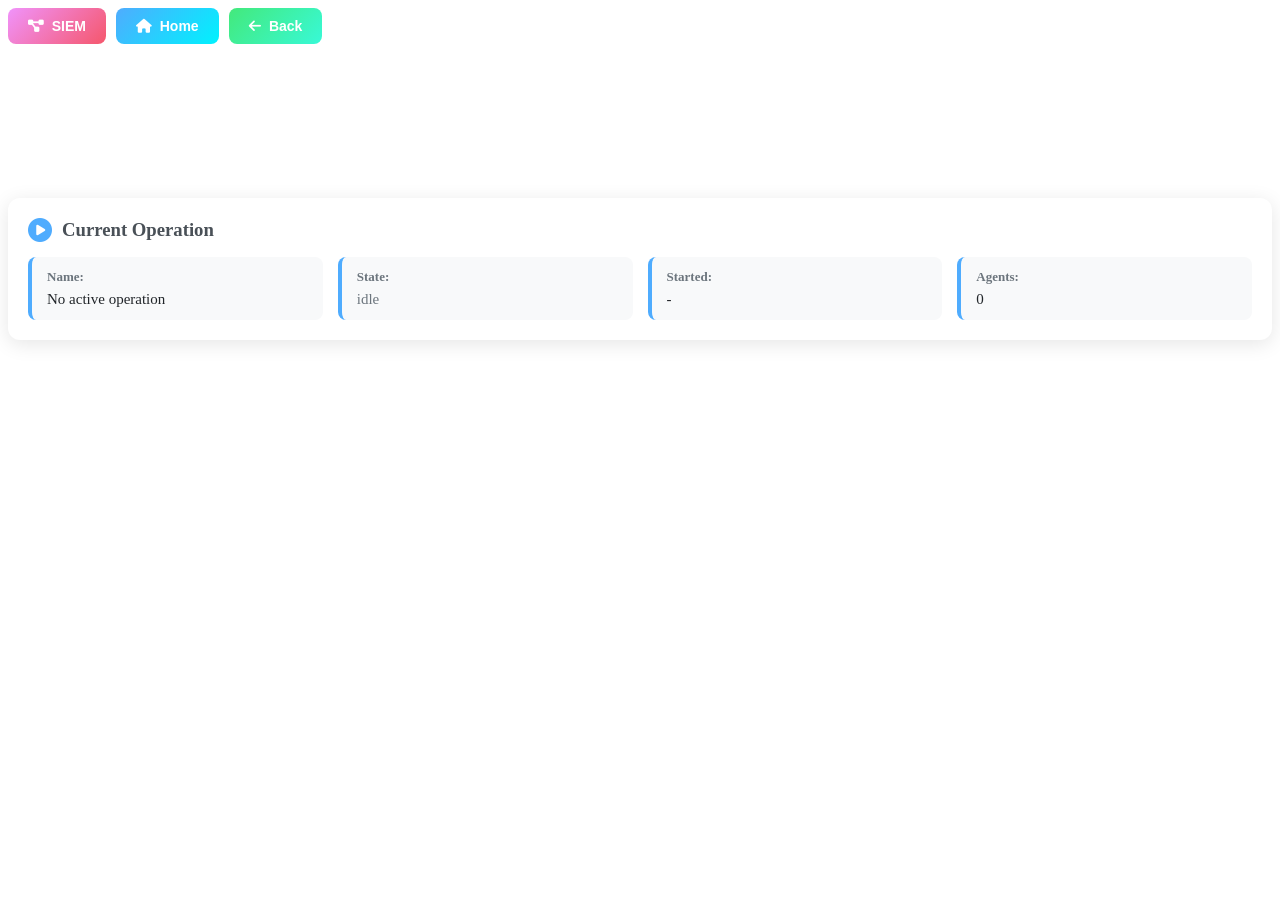
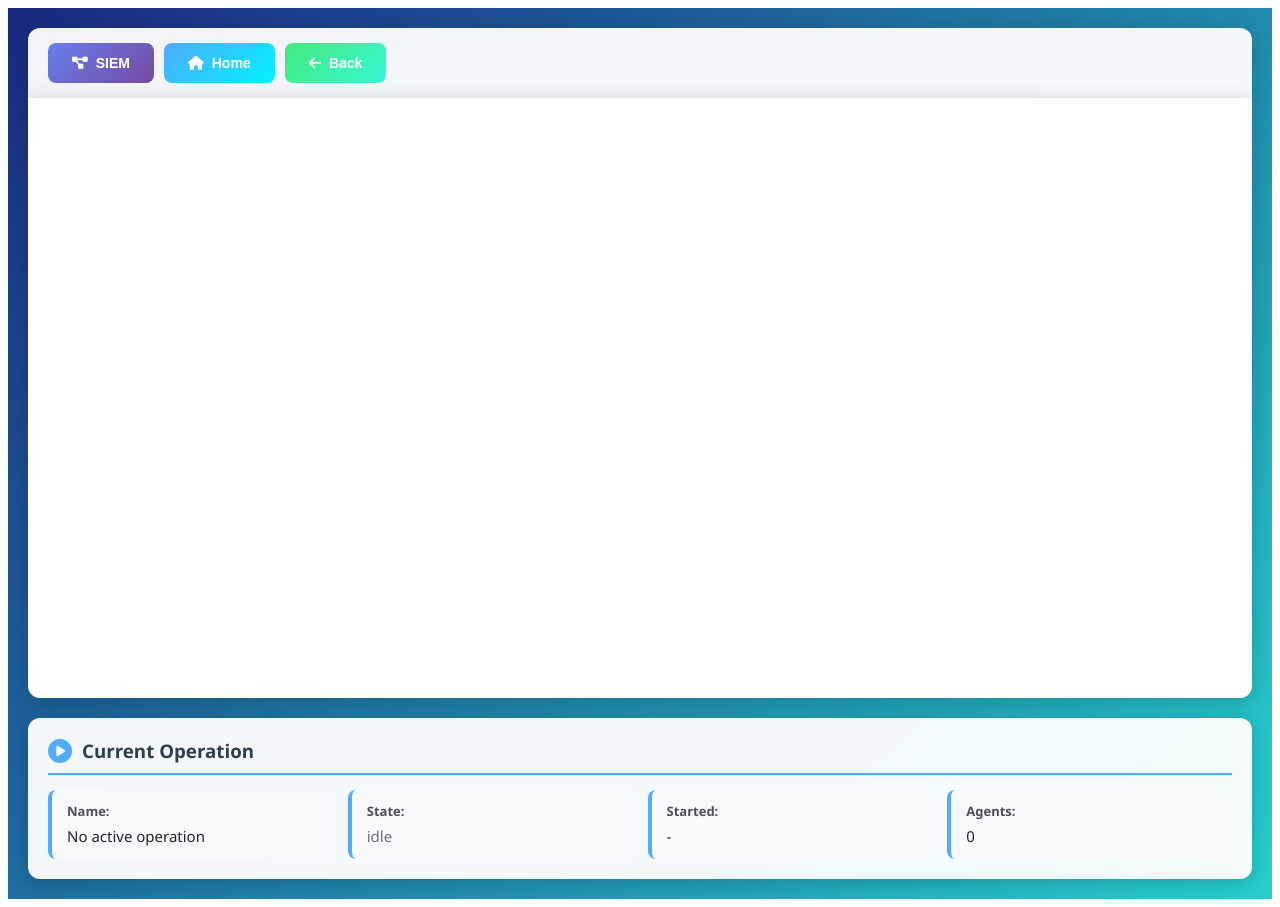
Before and after one commit to csshark/CALDERA-PLUGINS, a Python web app: template peek/templates/peek.html in a window 1280 px wide. Before the commit the page ends 344 px from the top, so only its background shows below. Run offline with Jinja, Linux system fonts and the light colour scheme; the template is opened without the code that fills it, so the values that code supplies are empty.

Commit message:
Update peek.css

```diff
--- a/peek/static/peek.css
+++ b/peek/static/peek.css
@@ -1,18 +1,16 @@
-.browser-container {
+.peek-container {
     font-family: 'Segoe UI', Tahoma, Geneva, Verdana, sans-serif;
     padding: 20px;
-    background: linear-gradient(135deg, #667eea 0%, #764ba2 100%);
+    background: linear-gradient(135deg, #1a2980 0%, #26d0ce 100%);
     min-height: 100vh;
 }
 
-.browser-header {
-    background: white;
+.peek-header {
+    background: rgba(255, 255, 255, 0.95);
     border-radius: 12px 12px 0 0;
     padding: 15px 20px;
-    box-shadow: 0 4px 20px rgba(0,0,0,0.1);
-    display: flex;
-    align-items: center;
-    justify-content: space-between;
+    box-shadow: 0 4px 20px rgba(0,0,0,0.2);
+    margin-bottom: 0;
 }
 
 .nav-buttons {
@@ -21,7 +19,7 @@
 }
 
 .nav-btn {
-    padding: 10px 20px;
+    padding: 12px 24px;
     border: none;
     border-radius: 8px;
     cursor: pointer;
@@ -32,62 +30,38 @@
     gap: 8px;
     transition: all 0.3s ease;
     color: white;
+    min-width: 100px;
 }
 
 .nav-btn:hover {
     transform: translateY(-2px);
-    box-shadow: 0 4px 12px rgba(0,0,0,0.15);
+    box-shadow: 0 6px 15px rgba(0,0,0,0.2);
 }
 
-.nav-btn:active {
-    transform: translateY(0);
-}
+.siem-btn { background: linear-gradient(135deg, #667eea 0%, #764ba2 100%); }
+.home-btn { background: linear-gradient(135deg, #4facfe 0%, #00f2fe 100%); }
+.back-btn { background: linear-gradient(135deg, #43e97b 0%, #38f9d7 100%); }
 
-.siem-btn {
-    background: linear-gradient(135deg, #f093fb 0%, #f5576c 100%);
-}
-
-.home-btn {
-    background: linear-gradient(135deg, #4facfe 0%, #00f2fe 100%);
-}
-
-.back-btn {
-    background: linear-gradient(135deg, #43e97b 0%, #38f9d7 100%);
-}
-
-.url-display {
-    background: #f8f9fa;
-    padding: 10px 15px;
-    border-radius: 8px;
-    font-family: 'Courier New', monospace;
-    font-size: 13px;
-    color: #495057;
-    border: 1px solid #e9ecef;
-    max-width: 400px;
-    overflow: hidden;
-    text-overflow: ellipsis;
-    white-space: nowrap;
-}
-
-.browser-frame-container {
+.peek-frame-container {
     background: white;
     border-radius: 0 0 12px 12px;
     overflow: hidden;
-    box-shadow: 0 4px 20px rgba(0,0,0,0.1);
-    margin-bottom: 20px;
+    box-shadow: 0 4px 20px rgba(0,0,0,0.2);
+    height: 600px;
 }
 
-#browser-frame {
+#peek-frame {
     width: 100%;
-    height: 600px;
-    display: block;
+    height: 100%;
+    border: none;
 }
 
 .operation-status {
-    background: white;
+    background: rgba(255, 255, 255, 0.95);
     border-radius: 12px;
     padding: 20px;
-    box-shadow: 0 4px 20px rgba(0,0,0,0.1);
+    margin-top: 20px;
+    box-shadow: 0 4px 20px rgba(0,0,0,0.2);
 }
 
 .status-header {
@@ -95,7 +69,9 @@
     align-items: center;
     gap: 10px;
     margin-bottom: 15px;
-    color: #495057;
+    color: #2c3e50;
+    border-bottom: 2px solid #4facfe;
+    padding-bottom: 10px;
 }
 
 .status-header i {
@@ -123,7 +99,7 @@
 
 .label {
     font-weight: 600;
-    color: #6c757d;
+    color: #495057;
     font-size: 13px;
     display: block;
     margin-bottom: 5px;
@@ -135,15 +111,6 @@
     font-weight: 500;
 }
 
-.value.running {
-    color: #28a745;
-    font-weight: 600;
-}
-
-.value.idle {
-    color: #6c757d;
-}
-
-.value.paused {
-    color: #ffc107;
-}
+.value.running { color: #28a745; font-weight: 600; }
+.value.idle { color: #6c757d; }
+.value.paused { color: #ffc107; }
```
